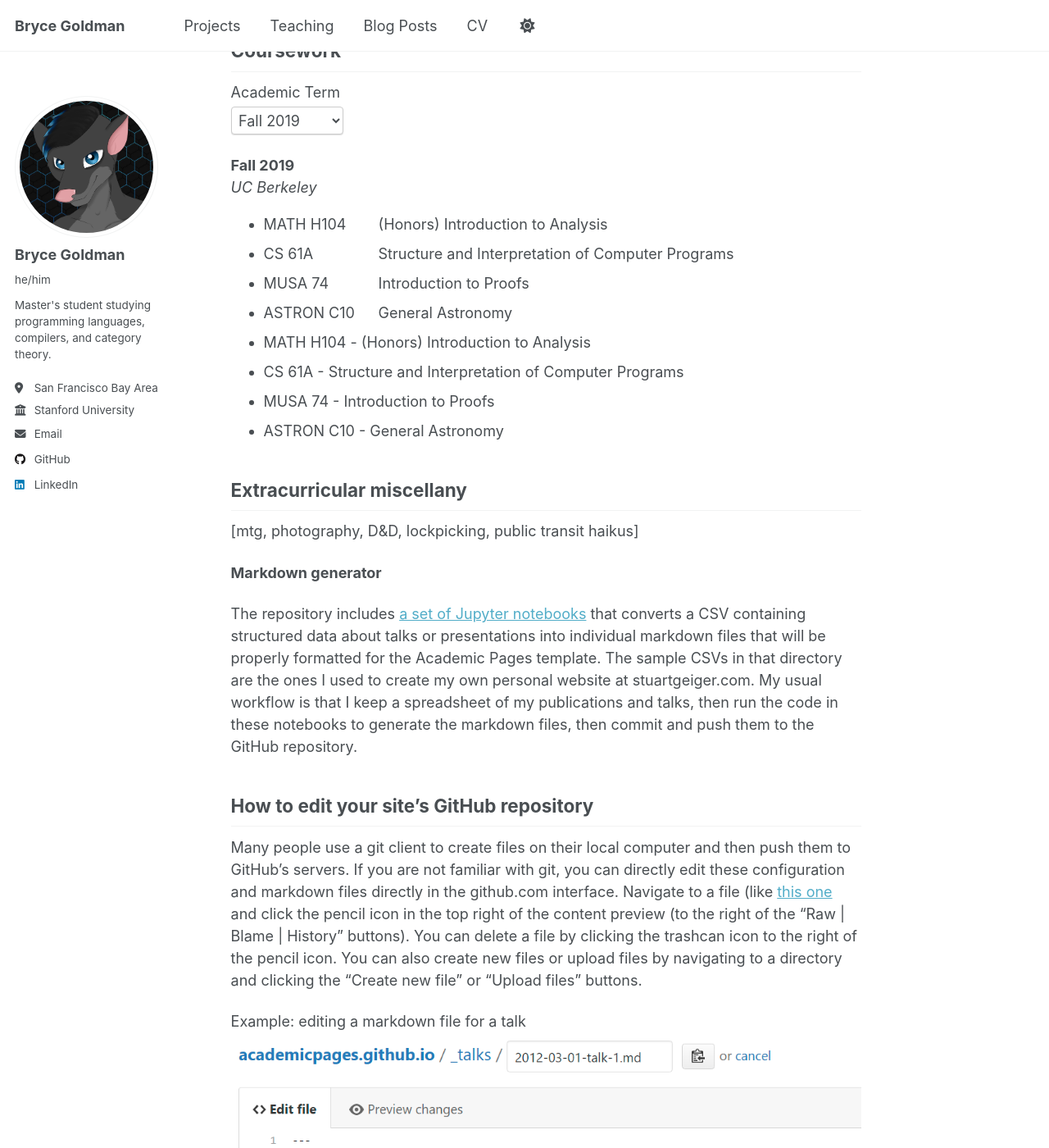
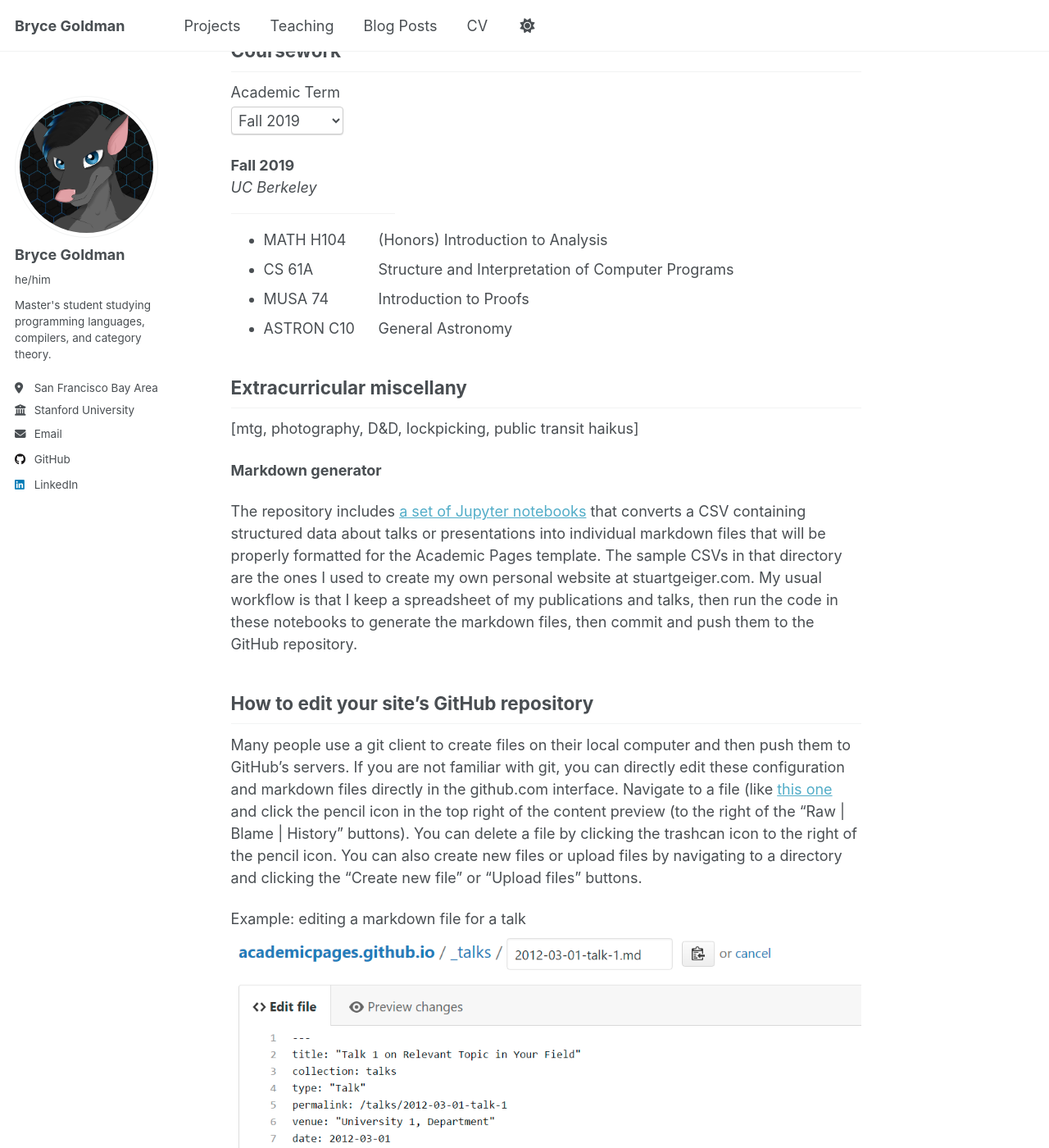
Before and after one commit to Alkizar/alkizar.github.io, a Jekyll site: the page built from _pages/about.md, in a window 1280 px wide and 1400 px high, scrolled down 1663 px. Shown: the whole window at 82% size. Built offline with Jekyll 4.4.1, drawn with Linux system fonts in a browser that asks for light colours.

Commit message:
added Spring 2020

```diff
--- a/_pages/about.md
+++ b/_pages/about.md
@@ -38,18 +38,26 @@
   <strong> Fall 2019 </strong>
   <br>
   <i> UC Berkeley </i>
+  <hr style="width:200px;text-align:left;margin-left:0">
   <ul>
     <li id="wrapper" class="small-line"><div class="align-left">MATH H104</div><div class="align-center">(Honors) Introduction to Analysis</div></li><style>div.align-left {text-align:left;padding:0;margin:0;position:absolute;}div.align-center{  text-align: center;  margin-left: -50px;}</style>
     <li id="wrapper" class="small-line"><div class="align-left">CS 61A</div><div class="align-center">Structure and Interpretation of Computer Programs</div></li><style>div.align-left {text-align:left;padding:0;margin:0;position:absolute;}div.align-center{  text-align: center;  margin-left: -50px;}</style>
     <li id="wrapper" class="small-line"><div class="align-left">MUSA 74</div><div class="align-center">Introduction to Proofs</div></li><style>div.align-left {text-align:left;padding:0;margin:0;position:absolute;}div.align-center{  text-align: center;  margin-left: -50px;}</style>
     <li id="wrapper" class="small-line"><div class="align-left">ASTRON C10</div><div class="align-center">General Astronomy</div></li><style>div.align-left {text-align:left;padding:0;margin:0;position:absolute;}div.align-center{  text-align: center;  margin-left: -50px;}</style>
-    <li>MATH H104 - (Honors) Introduction to Analysis</li>
-    <li>CS 61A - Structure and Interpretation of Computer Programs</li>
-    <li>MUSA 74 - Introduction to Proofs</li>
-    <li>ASTRON C10 - General Astronomy</li>
   </ul>
 </div>
-<div id='contents20' style="display: none;">Content for Option 2</div>
+<div id='contents20' style="display: none;">
+  <strong> Spring 2020 </strong>
+  <br>
+  <i> UC Berkeley </i>
+  <hr style="width:200px;text-align:left;margin-left:0">
+  <ul>
+    <li id="wrapper" class="small-line"><div class="align-left">MATH H113</div><div class="align-center">(Honors) Introduction to Abstract Algebra</div></li><style>div.align-left {text-align:left;padding:0;margin:0;position:absolute;}div.align-center{  text-align: center;  margin-left: -50px;}</style>
+    <li id="wrapper" class="small-line"><div class="align-left">MATH 110</div><div class="align-center">Linear Algebra</div></li><style>div.align-left {text-align:left;padding:0;margin:0;position:absolute;}div.align-center{  text-align: center;  margin-left: -50px;}</style>
+    <li id="wrapper" class="small-line"><div class="align-left">STAT 33B</div><div class="align-center">Introduction to Advanced Programming in R</div></li><style>div.align-left {text-align:left;padding:0;margin:0;position:absolute;}div.align-center{  text-align: center;  margin-left: -50px;}</style>
+    <li id="wrapper" class="small-line"><div class="align-left">PHILOS 5</div><div class="align-center">Science and Human Understanding</div></li><style>div.align-left {text-align:left;padding:0;margin:0;position:absolute;}div.align-center{  text-align: center;  margin-left: -50px;}</style>
+  </ul>
+</div>
 
 <style>
   div.align-left {
```
